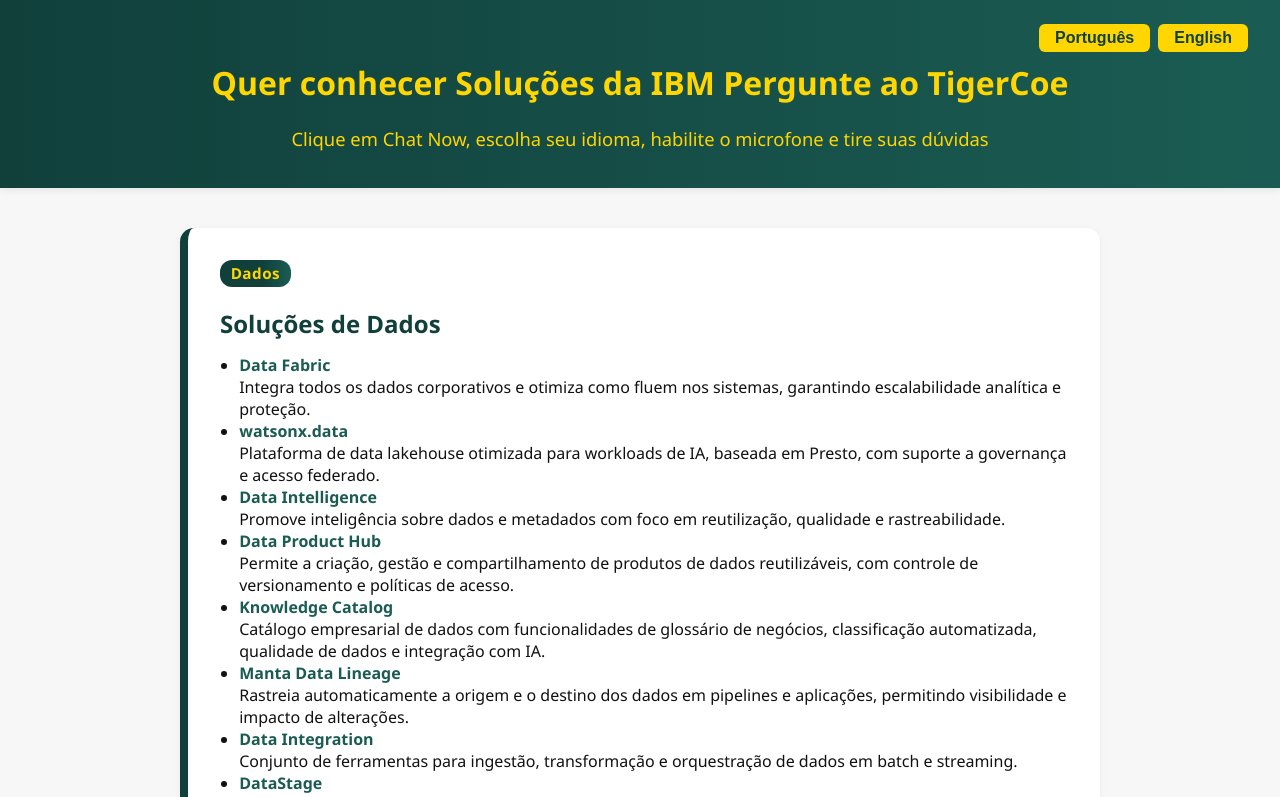
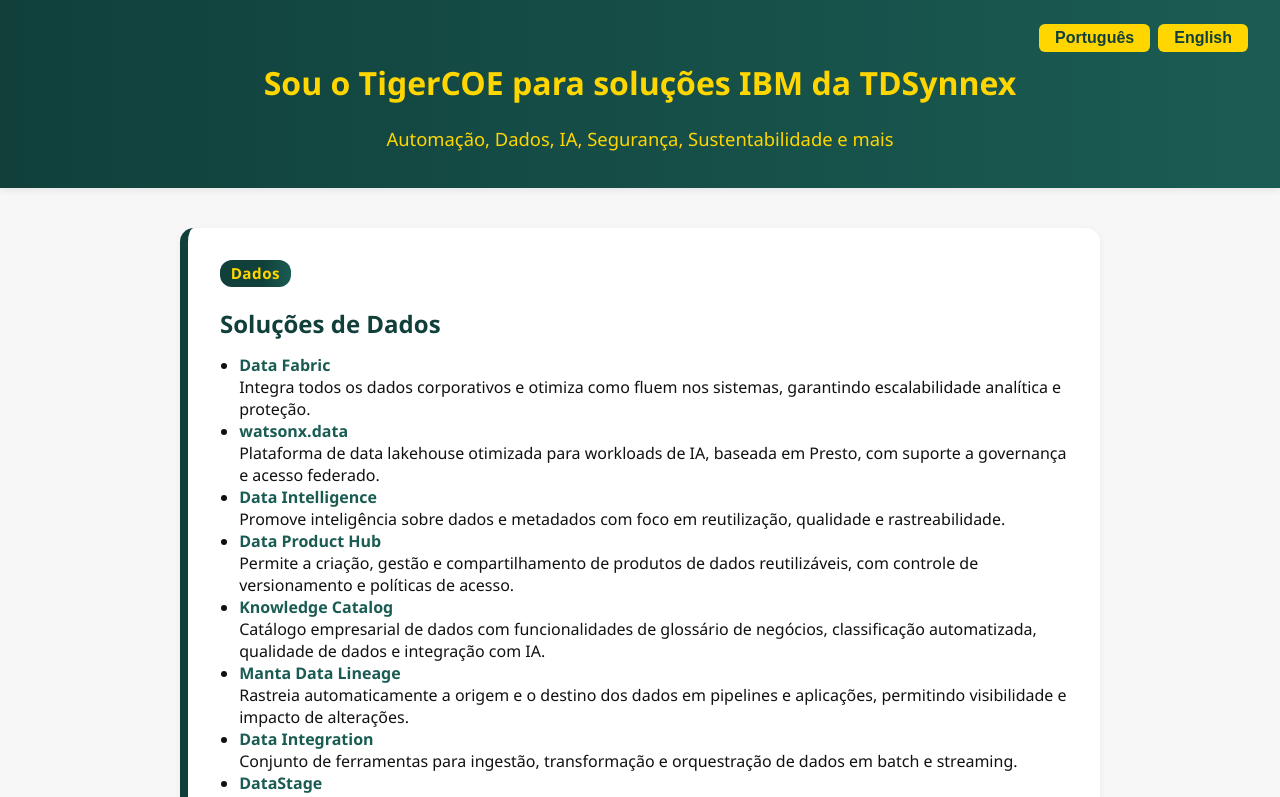
Before and after one commit to lucavalheiro/tigercoe, a plain HTML site: page index.html in a window 1280 px wide. Shown: the top 797 px of the page. Drawn offline with Linux system fonts and the light colour scheme.

Commit message:
Update index.html

```diff
--- a/index.html
+++ b/index.html
@@ -2,7 +2,7 @@
 <html lang="pt">
 <head>
   <meta charset="UTF-8">
-  <title>Catálogo de Soluções IBM - TD SYNNEX</title>
+  <title>Sou o TigerCOE para soluções IBM da TDSynnex</title>
   <meta name="viewport" content="width=device-width, initial-scale=1.0">
   <style>
     :root {
@@ -130,9 +130,9 @@
       <button class="lang-btn" id="pt-btn">Português</button>
       <button class="lang-btn" id="en-btn">English</button>
     </div>
-    <h1>Quer conhecer Soluções da IBM Pergunte ao TigerCoe</h1>
+    <h1>Sou o TigerCOE para soluções IBM da TDSynnex</h1>
     <p style="color:var(--amarelo);font-size:1.15em;margin-top:0.7em;">
-      Clique em Chat Now, escolha seu idioma, habilite o microfone e tire suas dúvidas
+      Automação, Dados, IA, Segurança, Sustentabilidade e mais
     </p>
   </header>
   <div class="main-content">
```
